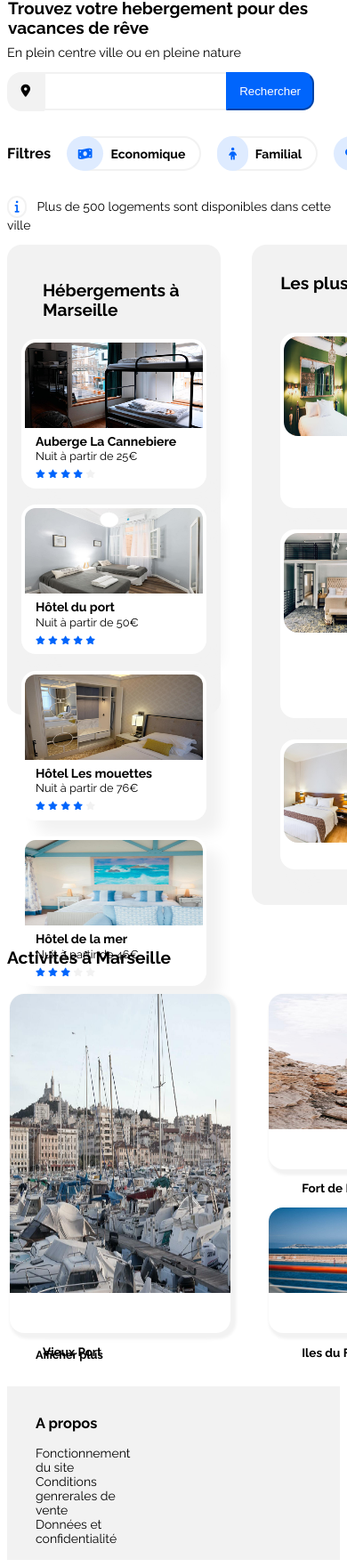
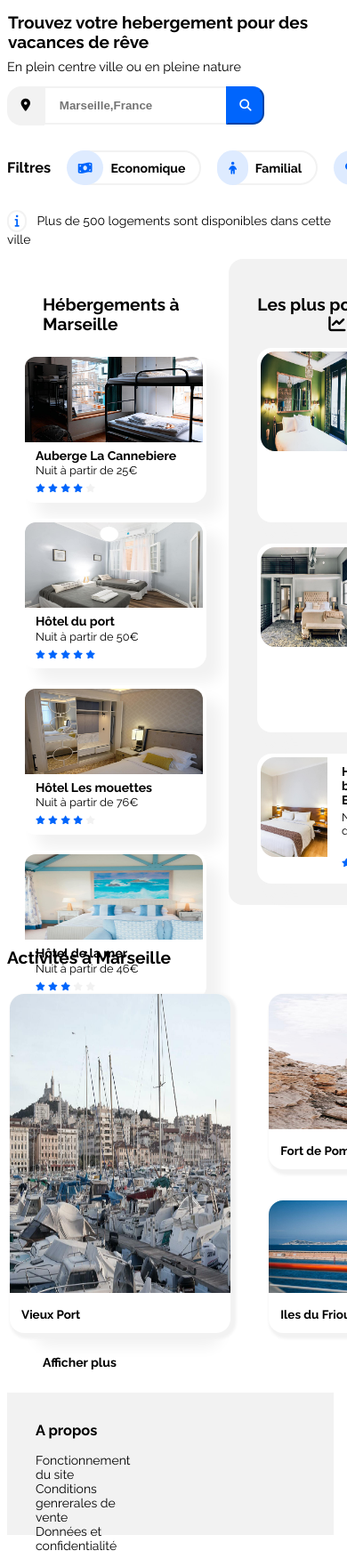
Before and after one commit to YoucefHendawi/YoucefHendawi_2_02062021, a plain HTML site: page index_1.html in a window 390 px wide. Shown: the part 112-1873 px from the top of the page at 89% size. Drawn offline with Linux system fonts and the light colour scheme.

Commit message:
finition du site

```diff
--- a/index_1.html
+++ b/index_1.html
@@ -39,9 +39,10 @@
 
 				<!--input type : mettre comme type un text pour pouvoir ecrire dans le carré-->
 				<!-- name : nomme la categorie par un nom pour que les robots puisses se retrouver plus facilement-->
-				<input type="text" name="ville" id="ville"/>
+				<input type="text" placeholder=" Marseille,France" name="ville" id="ville"/>
 
 				<button id="rechercher"> Rechercher </button>
+				<button id="loupe"><i class="fas fa-search"></i> </button>
 			</p>
 		</form>
 
@@ -315,6 +316,7 @@
 					</div>
 
 				<div id="colonne4">
+
 					<div id="image-dame-garde">
 						<figure>
 								<a href="#">
--- a/reservia.css
+++ b/reservia.css
@@ -11,7 +11,7 @@ body{
 #inscription { /* les 3 liens ensemble */
 	text-align: right ;
 	margin-top: 2.5rem  ; /* la marge au dessus des liens d'inscriptions */
-	width:-50%; /* l'espace que prend les liens */
+	margin-right: 7.5rem;
 }
 
 
@@ -102,8 +102,20 @@ h1 {
 	cursor: pointer;
 	margin-left: -0.1em;
 }
+#loupe{
+	color: white;
+	padding : 0.75rem 0.8rem 0.75rem 0.8rem ; /* l'ecart du bleu entre le rechercher et les contours */
+	border-radius: 0rem 0.8rem 0.8rem 0rem; /* mettre un cadre autour */
+	border-color:  #0065fc; /* les contours, les bordures sont bleu */
+	background-color: #0065fc; /* la couleur de fond est bleu */
+	cursor: pointer;
+	margin-left: -0.1em;
+	display: none;
+}
 
-
+#loupe .fa-search{
+	color: white;
+}
 
 /* logo noir recherche */
 #localisation{
@@ -214,7 +226,7 @@ h1 {
 	width: 60%; /* taille du bloc HEBERGEMENT */
 	height: 33rem;
 	border-radius: 1rem;
-	margin-right: 2.2rem; /* ecart entre le bloc heber et popu */
+	margin-right: 2.5%; /* ecart entre le bloc heber et popu */
 
 }
 
@@ -305,13 +317,14 @@ h1 {
 
 	color: black;
 	font-weight: bold;
+	font-size: 14px;
 }
 
 
 
 #afficherplus{
 
-	padding: 1rem 0 2rem 2rem;
+	padding: 0.5rem 0 2rem 2.5rem;
 
 }
 
@@ -325,6 +338,7 @@ h1 {
 
 	background-color: #F2F2F2;
 	border-radius: 1rem;
+
 }
 
 
@@ -332,6 +346,8 @@ h1 {
 
 	padding: 1rem 0 0 2rem ;
 	font-size: 1.2rem;
+	margin-top: 1.5rem;
+	margin-bottom: 0.5rem;
 
 }
 
@@ -384,11 +400,7 @@ h1 {
 /* les 3 blocs popu sauf le fond gris */
 #img-popu{
 
-	display: flex;
-	flex-direction: column;
-	padding: 0.5rem 1rem 0 2rem; /* espace entre le bloc d'images et le fond gris */
-	padding-bottom: 1rem; /* ecart entre les images */
-
+	padding: 0.5rem 0.8rem 0 2rem; /* espace entre le bloc d'images et le fond gris */
 
 }
 
@@ -430,7 +442,7 @@ h1 {
 
 	width: 100%;
 	padding-bottom: 2rem;
-	margin: auto;
+
 }
 
 
@@ -441,7 +453,7 @@ h1 {
 	background-color: white;
 	box-shadow: 0.2rem 0.2rem 0.2rem 0.2rem #F2F2F2;
 	padding: 0rem 0rem 2.8rem 0rem;
-	margin: 0 0 0rem -2.3rem; /* ecart entre les images */
+	margin: 0 0 0 -2.3rem; /* ecart entre les images */
 
 }
 
@@ -450,10 +462,19 @@ h1 {
 #img-act {
 
 	display: flex;
-	flex-wrap: nowrap;
-	margin-bottom: -1rem; /* marge entre le bloc d'images et le footer en bas */
+	margin-right: 4rem;
 }
 
+
+
+
+
+/* toutes les div du bloc entier des images */
+#image-vieux-port,#colonne2, #image-parc-calanques, #colonne4 {
+
+	flex-grow: 1; /* flex-grow sert a faire des colonnes comme je le souhaite */
+
+}
 
 
 
@@ -461,8 +482,7 @@ h1 {
 
 	font-size: 13.5px;
 	color: black;
-
-
+	margin: -1.8rem 0 3rem -1.5rem; /* placement du titre et de l'ecart entre les titres et les images */
 }
 
 
@@ -472,10 +492,6 @@ h1 {
 	font-size: 1.2rem;
 }
 
-
-#colonne2, #image-vieux-port, #image-parc-calanques, #colonne4 {
-	flex-grow: 1; /* flex-grow sert a */
-}
 
 
 #image-vieux-port img{
@@ -489,12 +505,13 @@ h1 {
 #fort-pomegues img {
 
  	height : 9.5rem;
+
 }
 
 
 
 #image-iles-frioul img {
-	height: 6rem;
+	height: 6.5rem;
 
 }
 
@@ -503,7 +520,6 @@ h1 {
 #image-parc-calanques img {
 
 	height: 21rem;
-
 }
 
 
@@ -523,7 +539,7 @@ h1 {
 
 
 #image-parc-longchamp h3{
-	margin: -1.8rem 0 0 -19rem;
+
 
 }
 
@@ -531,7 +547,8 @@ h1 {
 
 footer{
 	background-color: #F2F2F2;
-
+	width: 98%;
+	height: 10rem;
 }
 
 
@@ -539,8 +556,6 @@ footer{
 #foot{
 
 	display: flex;
-	align-items: ; /* aligne les 3 categories au milieu */
-
 }
 
 
@@ -596,6 +611,33 @@ footer{
 @media screen and (max-width: 700px){
 	#Hebergements{
 		width: 100%;
+		background-color: white;
 
 	}
+	#populaires{
+		width: 100%;
+	}
+
+	#loupe{
+		display: inline-block; /* ca saffiche comme un block */
+
+	}
+	#rechercher{
+		display: none; /* ca saffiche pas */
+	}
+
+	#inscription{
+		display: flex;
+		flex-direction: row;
+	}
+
+
+
+
+
+
+
+
+
+
 }
```
Lines whose indentation alone changed are shown as unchanged.
